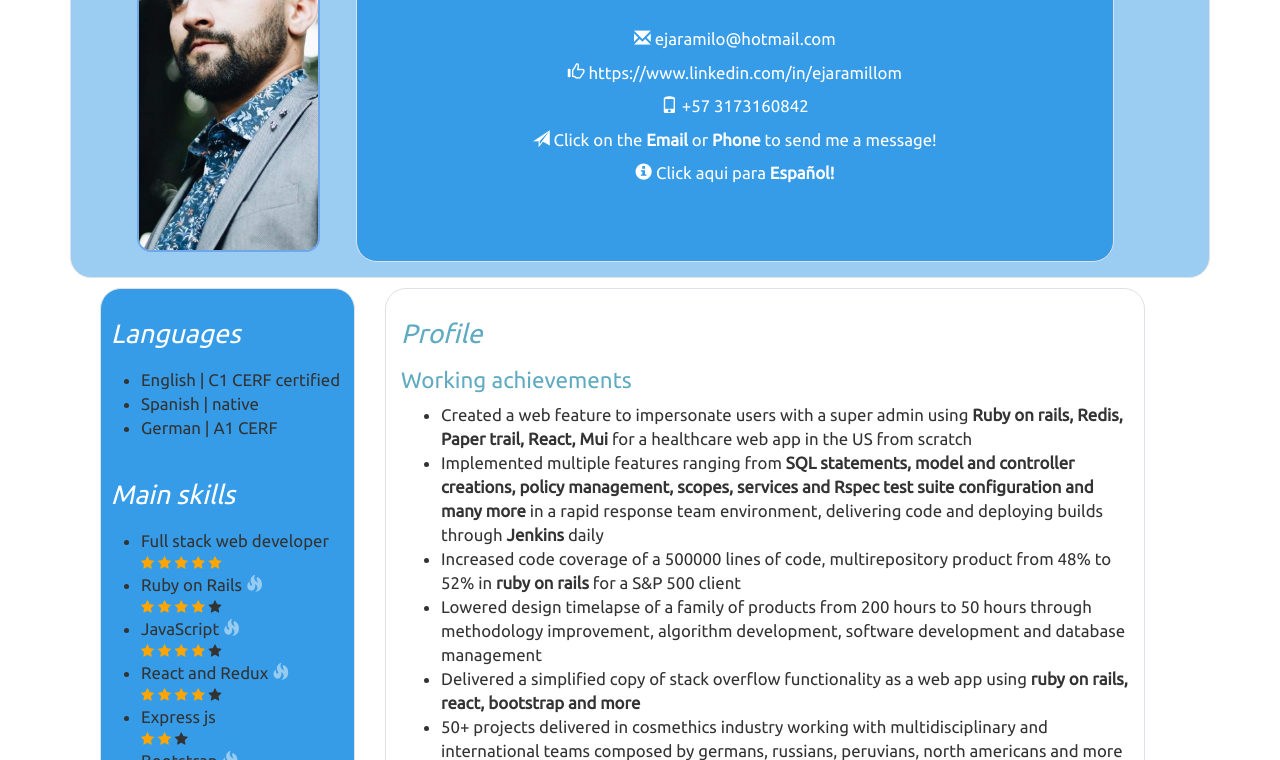
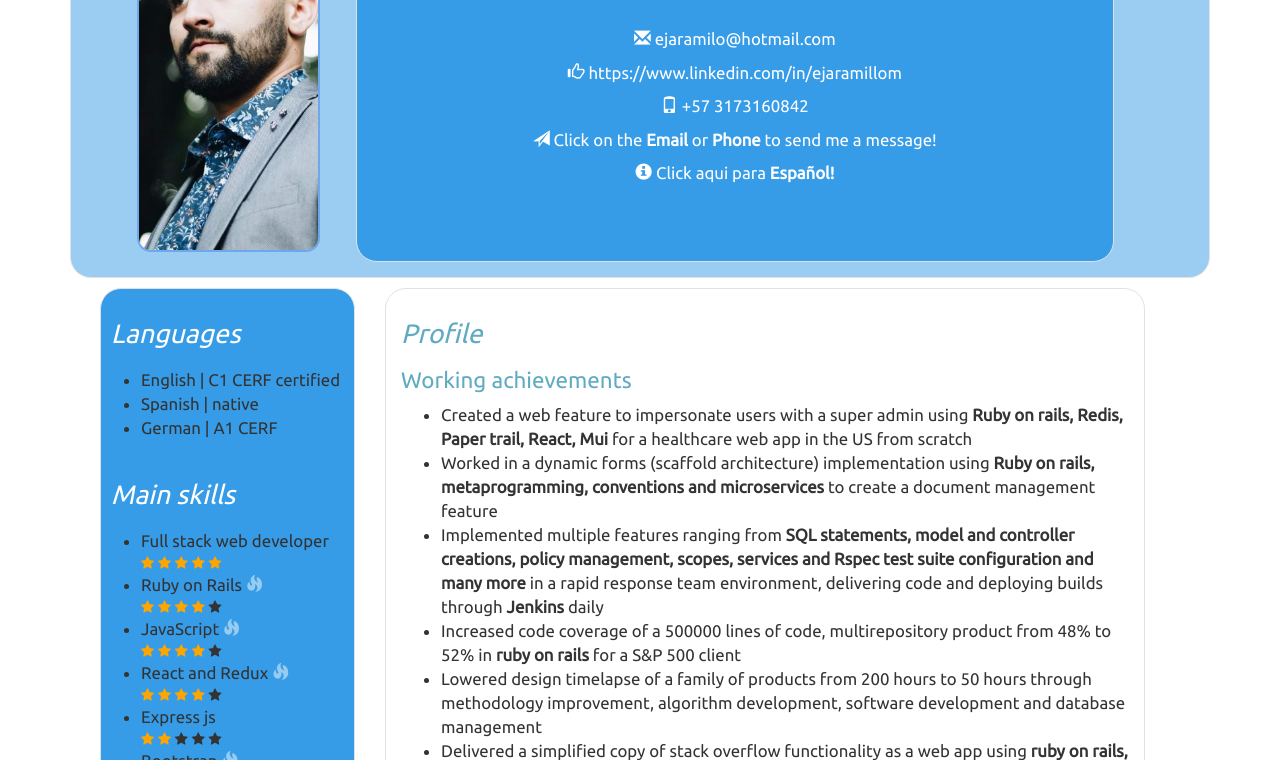
Before and after one commit to ejaramillom/fseng, a plain HTML site: page index.html in a window 1280 px wide. Shown: the part 166-926 px from the top of the page. Drawn offline with nearby package versions, Linux system fonts and the light colour scheme; a script that the page names is missing.

Commit message:
fix stars in express and add new milestones

```diff
--- a/index.html
+++ b/index.html
@@ -94,6 +94,8 @@
               <li>Express js</li>
                 <span class="fa fa-star checked"></span>
                 <span class="fa fa-star checked"></span>
+                <span class="fa fa-star"></span>
+                <span class="fa fa-star"></span>
                 <span class="fa fa-star"></span>
               <li>Bootstrap <i class="glyphicon glyphicon-fire important"></i></li>
                 <span class="fa fa-star checked"></span>
@@ -210,6 +212,9 @@
             <li>Created a web feature to impersonate users with a super admin using
               <strong>Ruby on rails, Redis, Paper trail, React, Mui</strong> for a
               healthcare web app in the US from scratch</li>
+            <li>Worked in a dynamic forms (scaffold architecture) implementation using
+              <strong>Ruby on rails, metaprogramming, conventions and microservices</strong>
+            to create a document management feature</li>
             <li>Implemented multiple features ranging from <strong>SQL statements,
               model and controller creations, policy management, scopes,
               services and Rspec test suite configuration and many more</strong> in a
```
